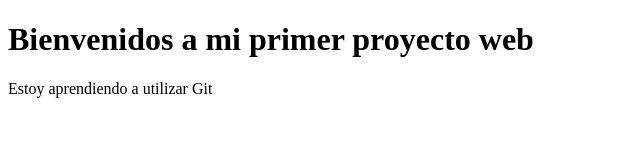
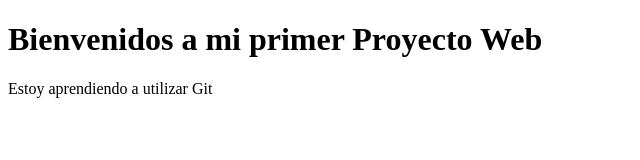
Before and after one commit to garcialeslie240223-hash/mi_proyecto_web, a plain HTML site: page index.html in a window 1280 px wide. Shown: the full height of the page, 0-640 px from the left. Drawn offline with Linux system fonts and the light colour scheme.

Commit message:
Actualización del título principal

```diff
--- a/index.html
+++ b/index.html
@@ -6,7 +6,7 @@
 </head>
 <body>
 
-    <h1>Bienvenidos a mi primer proyecto web</h1>
+    <h1>Bienvenidos a mi primer Proyecto Web</h1>
     <p>Estoy aprendiendo a utilizar Git</p>
 
 </body>
```
